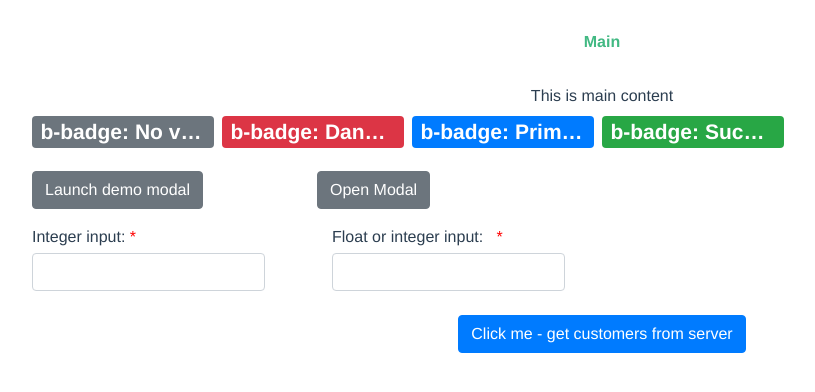
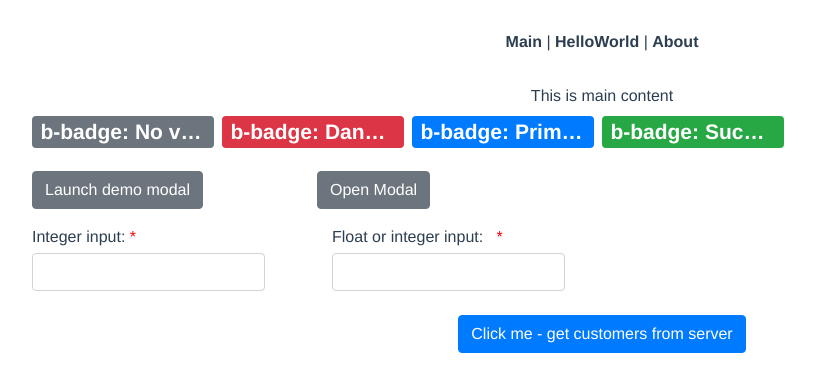
Before and after one commit to bookgvi/authvuelidate, a Vue app: page / in a window 1280 px wide. Shown: the top 392 px of the page, without its empty margins (38-853 px from the left). Built offline with nearby package versions, Linux system fonts and the light colour scheme; sample sign-in values are in the browser's storage.

Commit message:
Настройка маршрутизации. Добавлены страницы

```diff
--- a/src/App.vue
+++ b/src/App.vue
@@ -1,7 +1,9 @@
 <template>
   <div id="app" class="content">
     <div id="nav">
-      <router-link to="/">Main</router-link>
+      <router-link to="/main">Main</router-link> |
+      <router-link to="/hello">HelloWorld</router-link> |
+      <router-link to="/about">About</router-link>
     </div>
     <router-view/>
   </div>
--- a/src/components/LearningBootstrap/index.vue
+++ b/src/components/LearningBootstrap/index.vue
@@ -85,6 +85,9 @@ export default {
       vuelidateNumber: null
     }
   },
+  mounted () {
+    console.log(location.href, document.referrer)
+  },
   methods: {
     vuelidateThis (val, vuelidateProp) {
       this[vuelidateProp] = val.length >= 2
--- a/src/router/routes.js
+++ b/src/router/routes.js
@@ -9,9 +9,29 @@ const routes = [
   },
   {
     path: '/',
-    name: 'main',
     beforeEnter: auth.isNotAuth,
-    component: () => import('../views/Main')
+    component: () => import('../views/Home'),
+    children: [
+      {
+        path: '',
+        component: () => import('../views/Main')
+      },
+      {
+        path: 'main',
+        name: 'main',
+        component: () => import('../views/Main')
+      },
+      {
+        path: 'hello',
+        name: 'hello',
+        component: () => import('../views/Hello')
+      },
+      {
+        path: 'about',
+        name: 'about',
+        component: () => import('../views/About')
+      }
+    ]
   }
 ]
 
--- /dev/null
+++ b/src/views/Hello.vue
@@ -0,0 +1,18 @@
+<template>
+  <div class="home">
+    <img alt="Vue logo" src="../assets/logo.png">
+    <HelloWorld msg="Welcome to Your Vue.js App"/>
+  </div>
+</template>
+
+<script>
+// @ is an alias to /src
+import HelloWorld from '@/components/HelloWorld.vue'
+
+export default {
+  name: 'hello',
+  components: {
+    HelloWorld
+  }
+}
+</script>
--- a/src/views/Home.vue
+++ b/src/views/Home.vue
@@ -1,18 +1,3 @@
 <template>
-  <div class="home">
-    <img alt="Vue logo" src="../assets/logo.png">
-    <HelloWorld msg="Welcome to Your Vue.js App"/>
-  </div>
+  <router-view></router-view>
 </template>
-
-<script>
-// @ is an alias to /src
-import HelloWorld from '@/components/HelloWorld.vue'
-
-export default {
-  name: 'home',
-  components: {
-    HelloWorld
-  }
-}
-</script>
```
